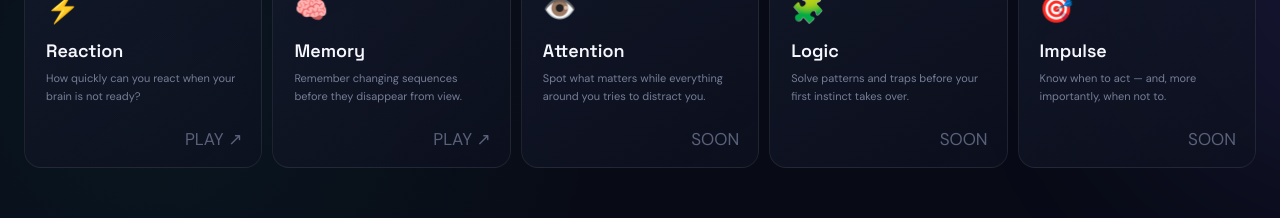
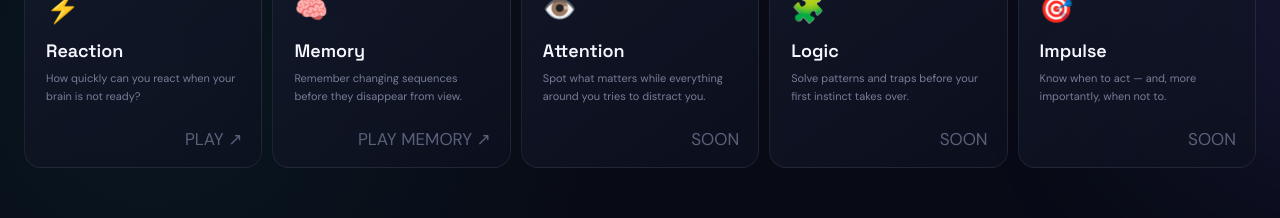
Before and after one commit to ayushydv1805/your-brain-is-lying, a React (Vite) app: page / in a window 1280 px wide. Shown: the part 1080-1298 px from the top of the page. Built offline with nearby package versions, Linux system fonts and the light colour scheme.

Commit message:
fix: force production deployment with playable memory label

```diff
--- a/src/App.jsx
+++ b/src/App.jsx
@@ -265,7 +265,7 @@ function App() {
                 <div className="test-icon">{test.icon}</div>
                 <h3>{test.title}</h3>
                 <p>{test.text}</p>
-                <span className="card-arrow">{test.playable ? 'PLAY ↗' : 'SOON'}</span>
+                <span className="card-arrow">{test.playable ? (test.action === 'memory' ? 'PLAY MEMORY ↗' : 'PLAY ↗') : 'SOON'}</span>
               </article>
             ))}
           </div>
```
